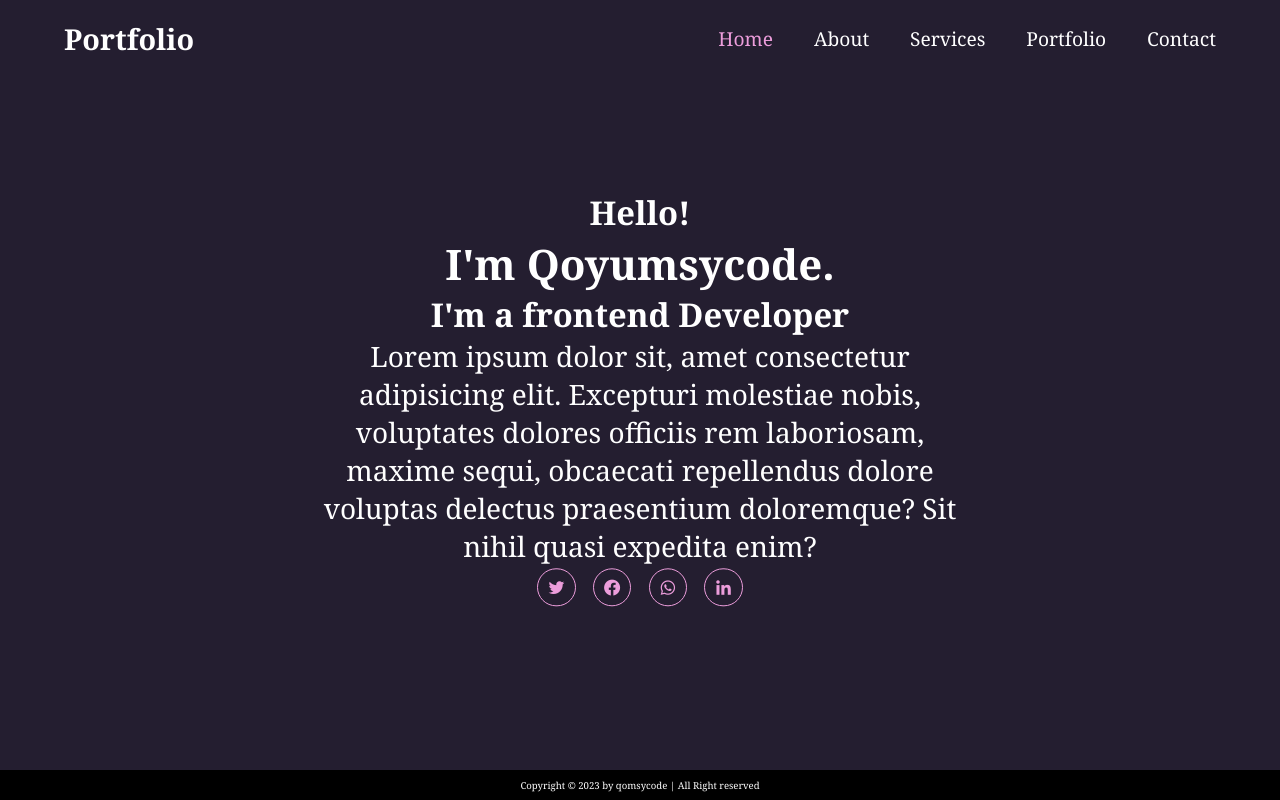
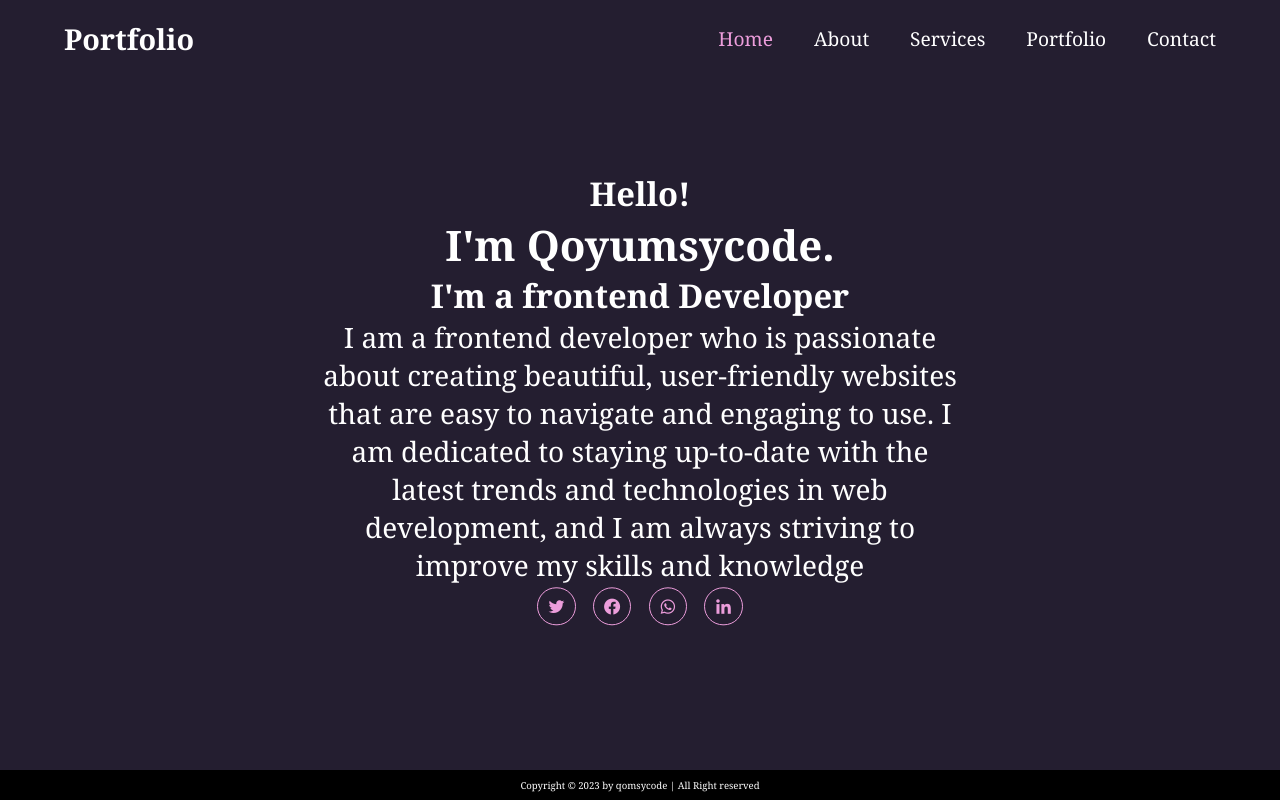
Before and after one commit to qomsycode/portfolio, a plain HTML site: page index.html in a window 1280 px wide. Drawn offline with nearby package versions, Linux system fonts and the light colour scheme.

Commit message:
Update index.html

```diff
--- a/index.html
+++ b/index.html
@@ -30,7 +30,7 @@
          <h3>Hello!</h3>
          <h1>I'm Qoyumsycode.</h1>
          <h3>I'm a frontend Developer</h3>
-         <p>Lorem ipsum dolor sit, amet consectetur adipisicing elit. Excepturi molestiae nobis, voluptates dolores officiis rem laboriosam, maxime sequi, obcaecati repellendus dolore voluptas delectus praesentium doloremque? Sit nihil quasi expedita enim?</p>
+         <p>I am a frontend developer who is passionate about creating beautiful, user-friendly websites that are easy to navigate and engaging to use. I am dedicated to staying up-to-date with the latest trends and technologies in web development, and I am always striving to improve my skills and knowledge</p>
          <div class="social-media" >
             <a href="http://twitter.com/qomsycode" ><i class='bx bxl-twitter' ></i></a>
             <a href="https://www.facebook.com/abdullateef.koyum" ><i class='bx bxl-facebook-circle' ></i></a>
```
